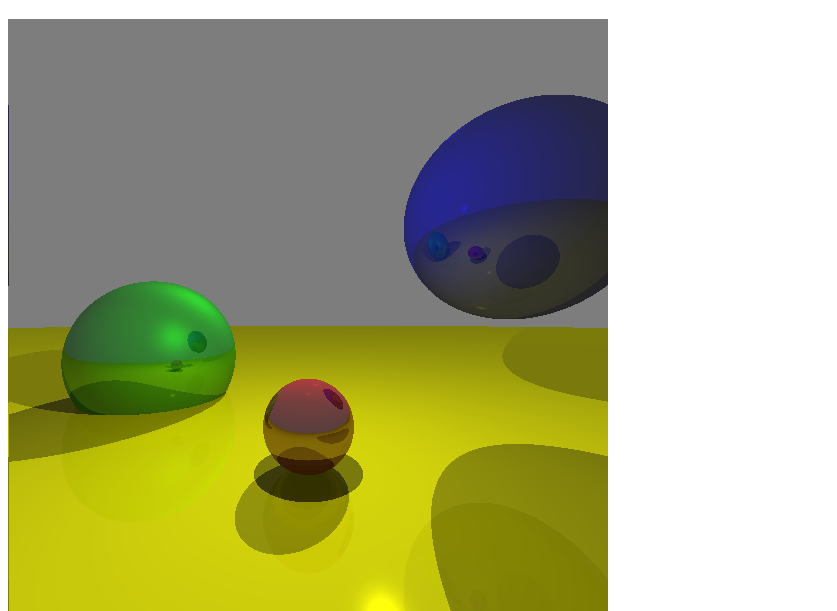
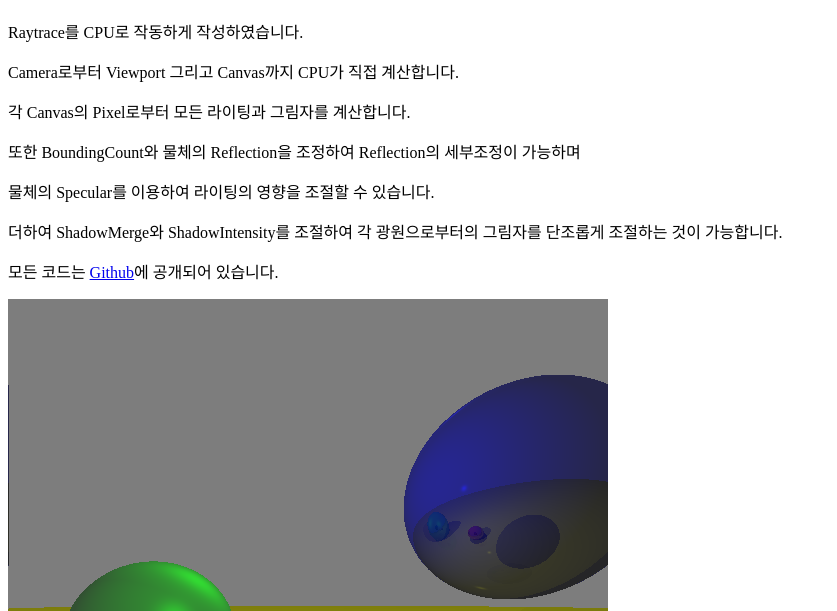
Before and after one commit to LongTimeProdigy2/RaytracingWeb, a website with bundled scripts: page index.html in a window 1280 px wide. Shown: the part 61-672 px from the top of the page, without its empty margins (0-837 px from the left). Built offline with nearby package versions, Linux system fonts and the light colour scheme.

Commit message:
설명란 및 링크 추가

```diff
--- a/index.html
+++ b/index.html
@@ -41,6 +41,13 @@
 </head>
 <body>
     <h1>Welcome to Lee's CPU Raytracing</h1>
+    <p>Raytrace를 CPU로 작동하게 작성하였습니다.</p>
+    <p>Camera로부터 Viewport 그리고 Canvas까지 CPU가 직접 계산합니다.</p>
+    <p>각 Canvas의 Pixel로부터 모든 라이팅과 그림자를 계산합니다.</p>
+    <p>또한 BoundingCount와 물체의 Reflection을 조정하여 Reflection의 세부조정이 가능하며</p>
+    <p>물체의 Specular를 이용하여 라이팅의 영향을 조절할 수 있습니다.</p>
+    <p>더하여 ShadowMerge와 ShadowIntensity를 조절하여 각 광원으로부터의 그림자를 단조롭게 조절하는 것이 가능합니다.</p>
+    <p>모든 코드는 <a href="https://github.com/LongtimeProdigy/RaytracingWeb" target="_blank">Github</a>에 공개되어 있습니다.</p>
     <canvas id="RayTrace" width="600" height="600"></canvas>
     <div id="leftupper">
         <div id="side_left">
```
